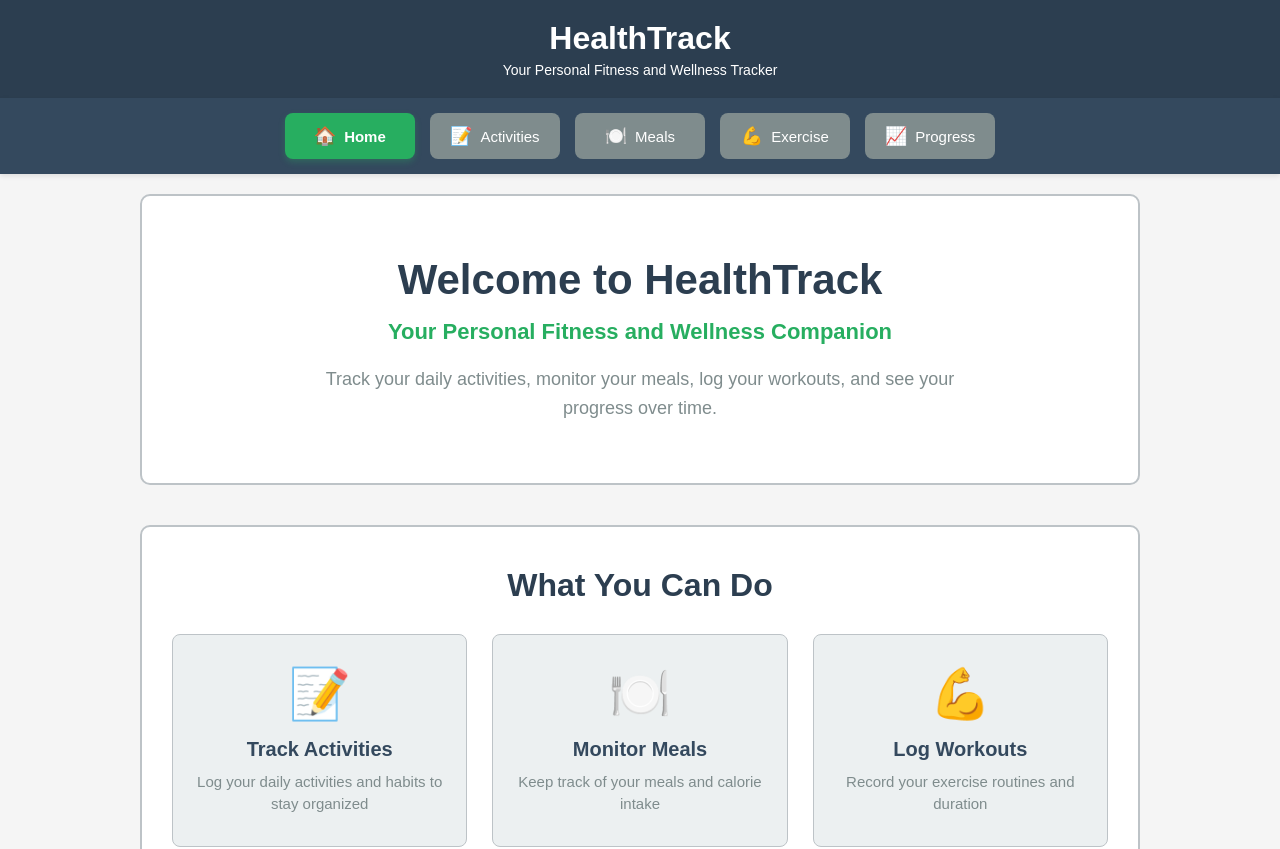
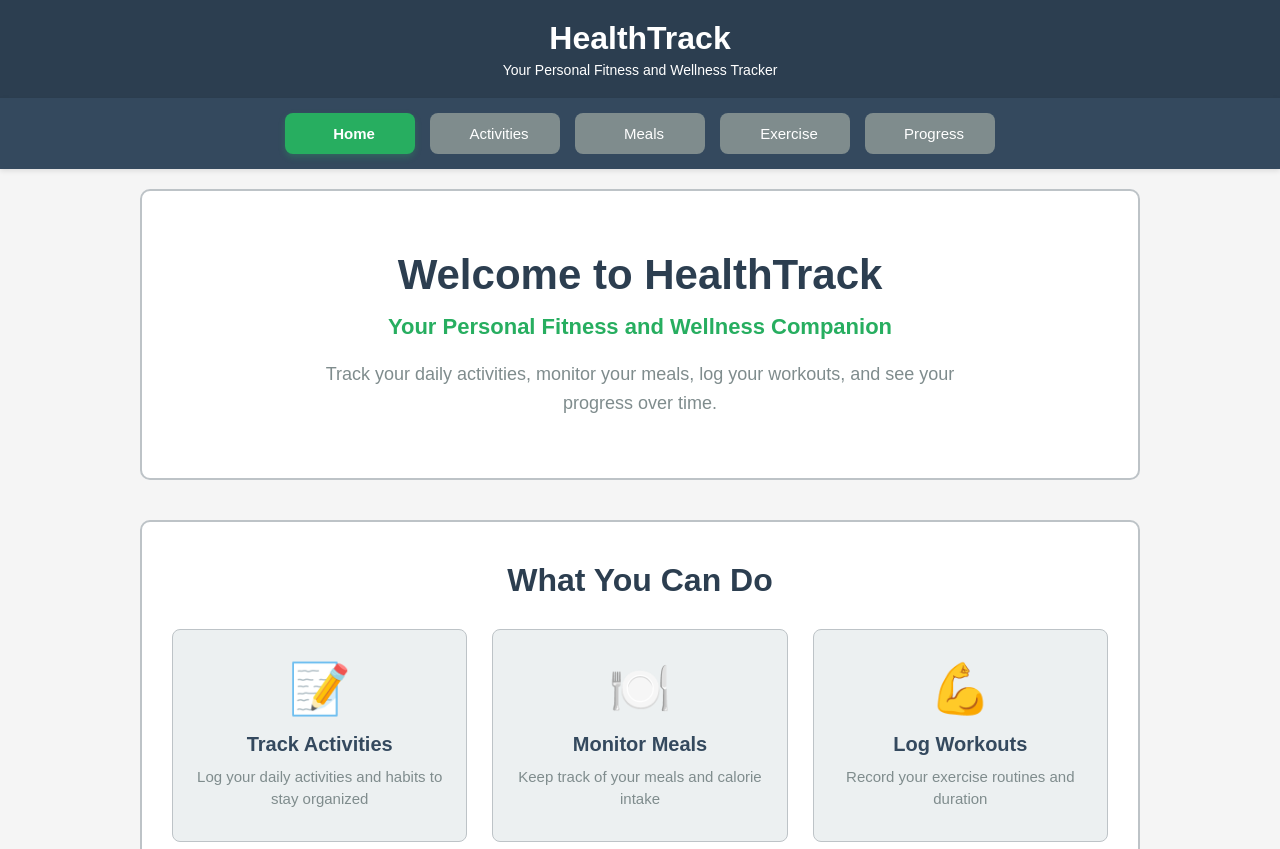
Before and after one commit to Salehsh20/health-tracking, a React (Vite) app: page / in a window 1280 px wide. Shown: the top 849 px of the page. Built offline with nearby package versions, Linux system fonts and the light colour scheme; the HTML template or start-up script is replaced by a standard one.

Commit message:
Remove emoji icons from Navbar and delete test.html
Emoji icons were removed from the Navbar component, leaving icon spans empty for future customization. Also deleted the unused test.html file.

```diff
--- a/src/components/Navbar.jsx
+++ b/src/components/Navbar.jsx
@@ -7,35 +7,35 @@
         className={currentPage === 'home' ? 'nav-btn active' : 'nav-btn'}
         onClick={() => setCurrentPage('home')}
       >
-        <span className="nav-icon">🏠</span>
+        <span className="nav-icon"></span>
         <span className="nav-text">Home</span>
       </button>
       <button
         className={currentPage === 'activities' ? 'nav-btn active' : 'nav-btn'}
         onClick={() => setCurrentPage('activities')}
       >
-        <span className="nav-icon">📝</span>
+        <span className="nav-icon"></span>
         <span className="nav-text">Activities</span>
       </button>
       <button
         className={currentPage === 'meals' ? 'nav-btn active' : 'nav-btn'}
         onClick={() => setCurrentPage('meals')}
       >
-        <span className="nav-icon">🍽️</span>
+        <span className="nav-icon"></span>
         <span className="nav-text">Meals</span>
       </button>
       <button
         className={currentPage === 'exercise' ? 'nav-btn active' : 'nav-btn'}
         onClick={() => setCurrentPage('exercise')}
       >
-        <span className="nav-icon">💪</span>
+        <span className="nav-icon"></span>
         <span className="nav-text">Exercise</span>
       </button>
       <button
         className={currentPage === 'progress' ? 'nav-btn active' : 'nav-btn'}
         onClick={() => setCurrentPage('progress')}
       >
-        <span className="nav-icon">📈</span>
+        <span className="nav-icon"></span>
         <span className="nav-text">Progress</span>
       </button>
     </nav>
```
Also changed, not shown: test.html (deleted).
